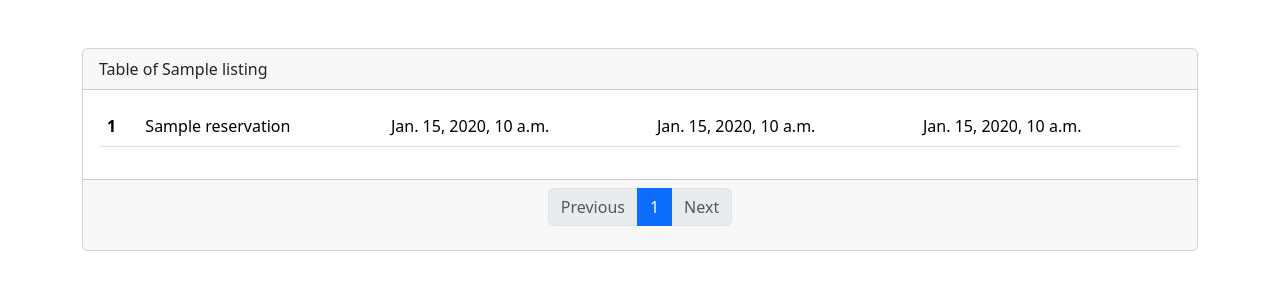
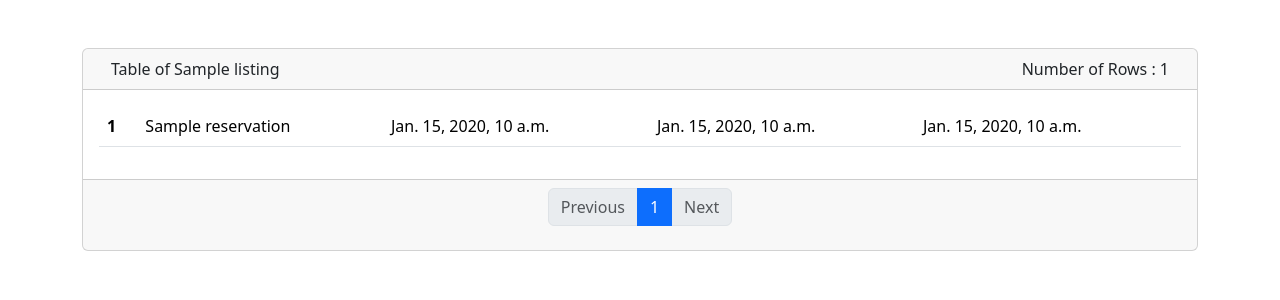
Before and after one commit to bagheriAlmas/django_reservation_system, a Django app: template src/templates/pages/listing_details.html in a window 1280 px wide. Shown: the top 300 px of the page. Run offline with Django 4.2, Linux system fonts and the light colour scheme; the template is opened without the code that fills it: most values are stand-ins (such as "Sample title", 1, 10 or a date in 2020); some libraries are stand-ins or nearby versions.

Commit message:
Add Rows number to card header

```diff
--- a/src/templates/pages/listing_details.html
+++ b/src/templates/pages/listing_details.html
@@ -6,7 +6,21 @@
 {% block content %}
     <div class="card">
         <div class="card-header">
-            Table of {{ listings.name }}
+            <div class="container-fluid">
+                <div class="row">
+                    <div class="col-6">
+                        <div class="text-left">
+                            Table of {{ listings.name }}
+                        </div>
+                    </div>
+                    <div class="col-6" style="align-self: center; text-align: right;">
+                        <div class="text-right ">
+                             Number of Rows : {{ listings.reservations.count }}
+                        </div>
+                    </div>
+                </div>
+            </div>
+
         </div>
         <div class="card-body">
             <table class="table">
```
